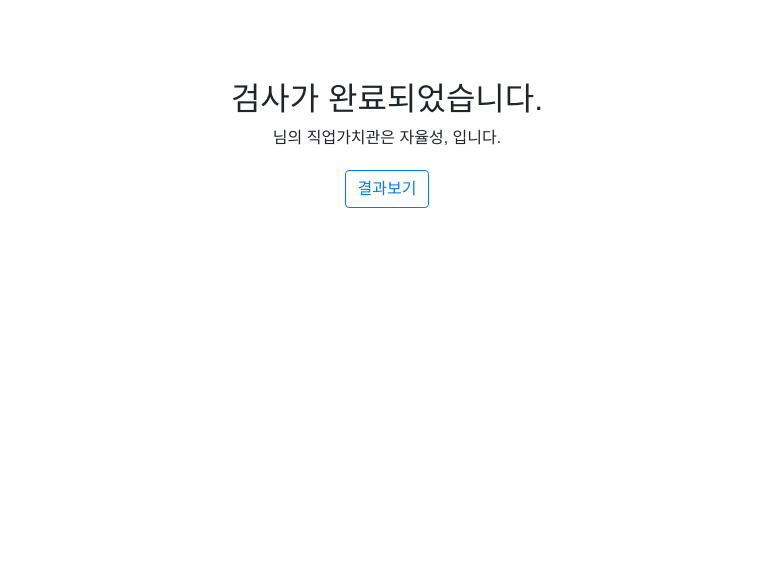
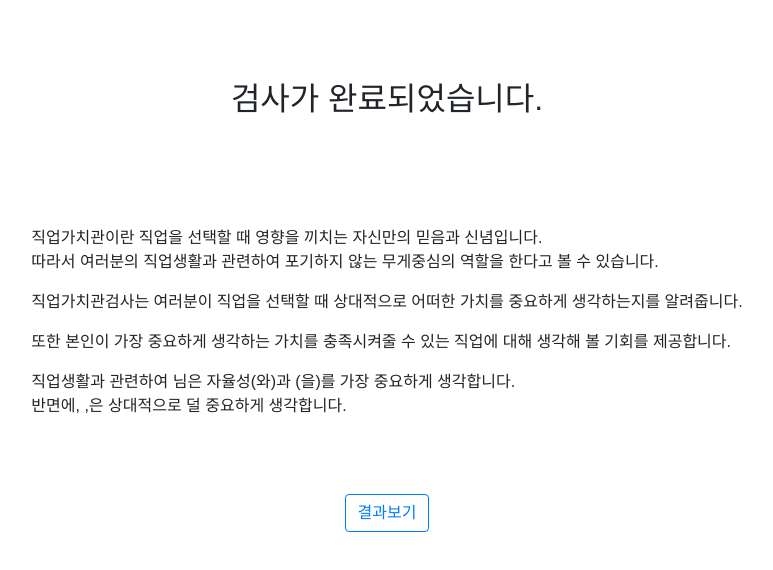
Before and after one commit to Grapefruitgreentealoe/eliceproject, a React (Create React App) app: page /fin in a window 1280 px wide. Shown: the top 570 px of the page, without its empty margins (253-1026 px from the left). Built offline with nearby package versions, Linux system fonts and the light colour scheme; no server answers; a web font is replaced by a local one.

Commit message:
style finish

```diff
--- a/src/Questions.jsx
+++ b/src/Questions.jsx
@@ -2,7 +2,7 @@ import React, { useEffect, useState } from 'react';
 import axios from 'axios';
 import { QRadioInput } from './components/RadioInput';
 import { useAsync } from 'react-async';
-import { NextButton, PreviousButton } from './components/Buttons';
+import { NextButton } from './components/Buttons';
 import './components/page-layout.css';
 import ProgressBar from 'react-bootstrap/ProgressBar';
 import 'bootstrap/dist/css/bootstrap.min.css';
@@ -36,10 +36,10 @@ function Questions() {
   const [allchked, setAllChked] = useState(false);
   const dispatch = useAnswerDispatch();
 
-  // eslint-disable-next-line
+
   const [page, setPage] = useState(0);
   const [percentnum, setPercentNum] = useState(0);
-  // eslint-disable-next-line
+
 
   const handleChange = (e, question) => {
     setChkstate((state) => {
@@ -64,15 +64,16 @@ function Questions() {
     const currentCheckStateLength = chkstate
       .slice(page * 5, (page + 1) * 5)
       .filter((el) => !!el).length;
-    if (len && chkstate.length == len) {
+    if (len && chkstate.length === len) {
       dispatch({ type: 'TESTDATA_SEND', payload: chkstate });
     }
 
     setAllChked(
+
       currentCheckStateLength === 5 ||
         (undefined !== questions &&
-          page == questions.length / 4 - 2 &&
-          currentCheckStateLength == 3),
+          page === questions.length / 4 - 2 &&
+          currentCheckStateLength === 3),
     );
   }, [page, reload, chkstate]);
 
@@ -121,7 +122,8 @@ function Questions() {
         )}
       </ul>
       <nav className="navigation">
-        {page != questions.length / 4 - 2 ? (
+        {
+          page !== questions.length / 4 - 2 ? (
             <Button
               variant={allchked ? 'outline-primary' : 'secondary'}
               onClick={handleNextButton}
@@ -129,8 +131,11 @@ function Questions() {
             >
               다음
             </Button>
-        ) : null}
-        {page == questions.length / 4 - 2 ? (
+          ) : null
+        }
+        {
+
+          page === questions.length / 4 - 2 ? (
             <NextButton
               state={allchked}
               username="hi"
@@ -138,21 +143,24 @@ function Questions() {
               nextURL="/fin"
               label="결과보기"
             />
-        ) : null}
-
+          ) : null
+        }
         {page > 0 ? (
           <Button variant="outline-primary" onClick={() => setPage(page - 1)}>
             이전
           </Button>
         ) : null}
-        {page == 0 ? (
+
+        {
+          page === 0 ? (
             <Button
               variant="outline-primary"
               onClick={() => history.push('/example')}
             >
               이전
             </Button>
-        ) : null}
+          ) : null
+        }
       </nav>
     </>
   );
--- a/src/answerContext.jsx
+++ b/src/answerContext.jsx
@@ -18,13 +18,13 @@ function answerReducer(state, action) {
       return {
         ...state,
         name: userinfo[0],
-        gender: userinfo[1] == 1 ? '100323' : '100324',
+        gender: userinfo[1] === 1 ? '100323' : '100324',
       };
     case 'TESTDATA_SEND':
       const answerList = action.payload;
       const answers = answerList
         .map((answer, index) => {
-          return `B${index + 1}=${answer==1?(2*index)+1:(2*index)+2}`;
+          return `B${index + 1}=${answer === 1 ? 2 * index + 1 : 2 * index + 2}`;
         })
         .join(' ');
       return { ...state, answers };
--- a/src/components/RadioInput.jsx
+++ b/src/components/RadioInput.jsx
@@ -19,6 +19,7 @@ export function QRadioInput({ onClick, values, chked }) {
               marginLeft: '20px',
             }}
           >
+            <label>
               <input
                 name={value.name}
                 onChange={onClick}
@@ -26,7 +27,8 @@ export function QRadioInput({ onClick, values, chked }) {
                 value={value.value}
                 checked={value.value === chked}
               />
-            <label>{value.label}</label>
+              {value.label}
+            </label>
           </div>
         )),
       )}
--- a/src/components/Tables.jsx
+++ b/src/components/Tables.jsx
@@ -1,5 +1,6 @@
 import { useResultState } from '../ResultContext';
 import { Table } from 'react-bootstrap';
+import {useState} from "react";
 
 export function ProfileTables({ columns, values }) {
   return (
@@ -16,7 +17,7 @@ export function ProfileTables({ columns, values }) {
         <tr align="center" bgcolor="white">
           {values.map((value) => (
             <td>{value}</td>
-          ))}{' '}
+          ))}
         </tr>
       </tbody>
     </Table>
@@ -26,7 +27,7 @@ export function ProfileTables({ columns, values }) {
 export function JobTables() {
   const result = useResultState();
   const columns = ['분야', '직업'];
-  const job_rows = ['고졸', '대졸', '대학원졸'];
+  const job_rows = ["중졸이하", "고졸", "전문대졸", "대졸", "대학원졸"];
   return (
     <Table>
       <thead>
@@ -39,36 +40,13 @@ export function JobTables() {
 
       <tbody>
         {job_rows.map((row, index) => {
-          if (index == 0)
           return (
             <tr align="center" bgcolor="white">
               <td>{row}</td>
               <td>
                 {result.jobs.map((job) => {
-                    return job[1] == 2 ? job[0] : null;
-                  })}
-                </td>
-              </tr>
-            );
-          if (index == 1)
-            return (
-              <tr align="center" bgcolor="white">
-                <td>{row}</td>
-                <td>
-                  {result.jobs.map((job) => {
-                    return job[1] == 4 ? job[0] : null;
-                  })}
-                </td>
-              </tr>
-            );
-          if (index == 2)
-            return (
-              <tr align="center" bgcolor="white">
-                <td>{row}</td>
-                <td>
-                  {result.jobs.map((job) => {
-                    return job[1] == 5 ? job[0] : null;
-                  })}
+                  if (job[1] === index) return job[0];
+                }).join("  ")}
               </td>
             </tr>
           );
@@ -92,7 +70,7 @@ export function MajorTables() {
   ];
   const columns = ['분야', '직업'];
   return (
-    <Table>
+    <Table >
       <thead>
         <tr align="center" bgcolor="white">
           {columns.map((column) => (
@@ -103,16 +81,16 @@ export function MajorTables() {
 
       <tbody>
         {major_rows.map((row, index) => {
-          return(
+          return (
             <tr align="center" bgcolor="white">
               <td>{row}</td>
               <td>
-              {result.jobs.map((job) => {
-                  console.log(index,job[1],job[0]);
-                if (job[1] == index) return job[0];
-              })}
+                {result.majors.map((major) => {
+                  if (major[1] === index) return major[0];
+                }).join(" ")}
               </td>
-          </tr>);
+            </tr>
+          );
         })}
       </tbody>
     </Table>
--- a/src/page/Result.jsx
+++ b/src/page/Result.jsx
@@ -1,6 +1,5 @@
 import React, { useEffect, useState } from 'react';
 import axios from 'axios';
-import { useAsync } from 'react-async';
 import { useAnswerState } from '../answerContext';
 import { useResultDispatch } from '../ResultContext';
 import { useResultState } from '../ResultContext';
@@ -49,8 +48,10 @@ export default function Result() {
     });
     const res1 = wonScore_arr[0][0];
     const res2 = wonScore_arr[1][0];
+     const low1 = wonScore_arr[6][0];
+      const low2 = wonScore_arr[7][0];
 
-    dispatch({ type: 'RES', payload: [wonScore_arr, res1, res2] });
+    dispatch({ type: 'RES', payload: [wonScore_arr, res1, res2,low1,low2] });
 
     const jobs = await axios.get(
       `https://www.career.go.kr/inspct/api/psycho/value/jobs?no1=${res1}&no2=${res2}`,
@@ -85,12 +86,42 @@ export default function Result() {
   const name = t_data.name;
   const top = jobResItems[result.res[1]];
   const second = jobResItems[result.res[2]];
+  const low1 = jobResItems[result.res[3]];
+  const low2 = jobResItems[result.res[4]];
+
 
   return (
     <PageLayout title="검사가 완료되었습니다.">
-      <span>
-        {name}님의 직업가치관은 {top},{second} 입니다.
-      </span>
+      <div style={{ height: '100px' }}></div>
+      <div
+        style={{
+          display: 'flex',
+          flexDirection: 'column',
+          justifyContent: 'center',
+        }}
+      >
+        <span>
+          직업가치관이란 직업을 선택할 때 영향을 끼치는 자신만의 믿음과
+          신념입니다.{' '}
+          <p>
+            따라서 여러분의 직업생활과 관련하여 포기하지 않는 무게중심의 역할을
+            한다고 볼 수 있습니다.{' '}
+          </p>
+          <p>
+            직업가치관검사는 여러분이 직업을 선택할 때 상대적으로 어떠한 가치를
+            중요하게 생각하는지를 알려줍니다.
+          </p>
+          또한 본인이 가장 중요하게 생각하는 가치를 충족시켜줄 수 있는 직업에
+          대해 생각해 볼 기회를 제공합니다.
+          <p></p>
+          직업생활과 관련하여 {name}님은 {top}(와)과 {second}(을)를 가장
+          중요하게 생각합니다.
+          <p>
+            반면에, {low1},{low2}은 상대적으로 덜 중요하게 생각합니다.
+          </p>
+        </span>
+      </div>
+      <div style={{ height: '40px' }}></div>
       <div className="navigation">
         <NextButton
           state="1"
--- a/src/page/ResultDetail.jsx
+++ b/src/page/ResultDetail.jsx
@@ -24,8 +24,7 @@ export default function ResultDetail() {
       return a[0] - b[0];
     })
     .slice(1);
-  const jobs_arr = result.jobs;
-  const majors_arr = result.majors;
+
   const name = answer.name;
   const startDtm = new Date(answer.startDtm).toLocaleDateString();
   const gender = answer.gender == '100323' ? '남' : '여';
@@ -52,20 +51,24 @@ export default function ResultDetail() {
     <div>
       <PageLayout title="직업가치관검사 결과표">
         <hr></hr>
+        <div style={{ height: '40px' }}></div>
         <ProfileTables
           columns={profile_row_arr}
           values={[name, gender, startDtm]}
         />
-
-        <h3>직업가치관 결과</h3>
+        <div style={{ height: '40px' }}></div>
+        <h4 style={{ textAlign: 'center' }}>직업가치관 결과</h4>
+        <div style={{ height: '40px' }}></div>
         <Bar
           data={data}
-          width={100}
-          height={50}
+          width={120}
+          height={70}
           options={{ maintainAspectRatio: true }}
         />
-
-        <h3>가치관과 관련이 높은 직업</h3>
+        <div style={{ height: '40px' }}></div>
+        <div style={{ height: '40px' }}></div>
+        <h4 style={{ textAlign: 'center' }}>가치관과 관련이 높은 직업</h4>
+        <div style={{ height: '40px' }}></div>
         <div
           style={{
             backgroundColor: '#b2acfa',
@@ -79,7 +82,8 @@ export default function ResultDetail() {
         </div>
 
         <JobTables />
-
+        <hr></hr>
+        <div style={{ height: '40px' }}></div>
         <div
           style={{
             backgroundColor: '#b2acfa',
@@ -91,7 +95,8 @@ export default function ResultDetail() {
         >
           종사자 평균 전공별
         </div>
-        <MajorTables/>
+        <MajorTables />
+        <hr></hr>
         <div className="navigation">
           <NextButton
             state="1"
```
Lines whose indentation alone changed are shown as unchanged.
